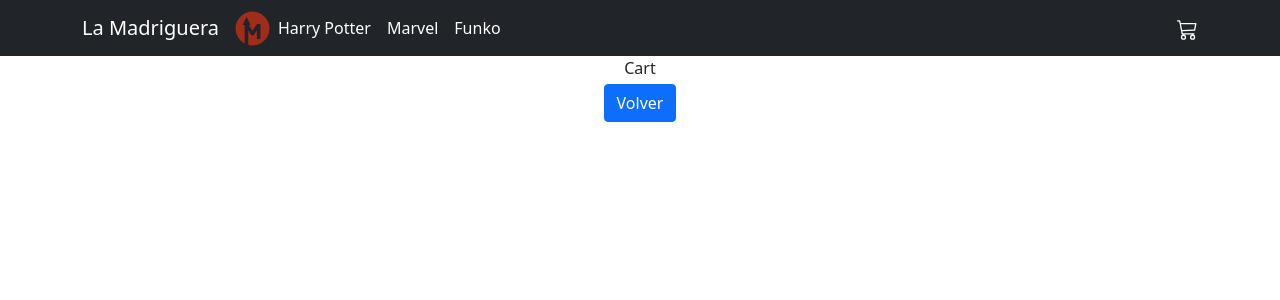
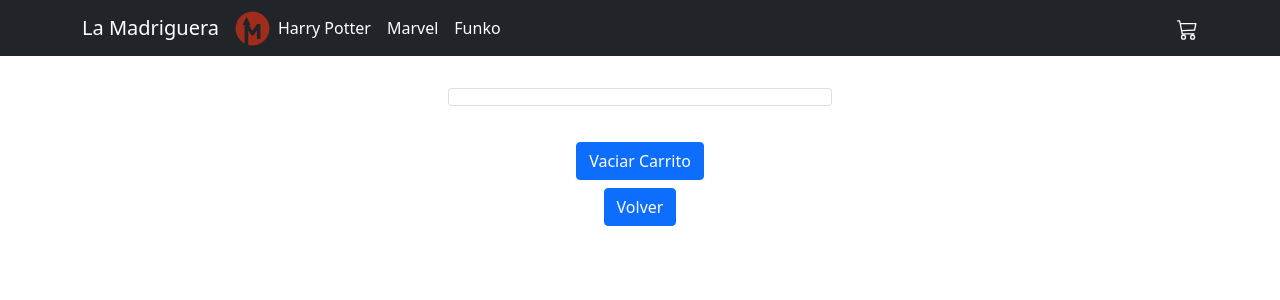
Before and after one commit to sanopera/lamadriguera, a React (Create React App) app: page /cart in a window 1280 px wide. Shown: the top 300 px of the page. Built offline with nearby package versions, Linux system fonts and the light colour scheme.

Commit message:
desafio 10

```diff
--- /dev/null
+++ b/src/components/Cart/Cart.css
@@ -0,0 +1,14 @@
+.vaciar:hover{
+    background-color: #f44336
+}
+
+.lista{
+    width: 30%;
+    margin: auto;
+    margin-top: 2em;
+    margin-bottom: 2em;
+}
+
+.lista li{
+    text-align: justify;
+}
--- a/src/components/Cart/Cart.jsx
+++ b/src/components/Cart/Cart.jsx
@@ -1,12 +1,26 @@
 import React from 'react'
 import { Link } from 'react-router-dom'
 import Button from 'react-bootstrap/Button'
+import ListGroup from 'react-bootstrap/ListGroup'
+import Badge from 'react-bootstrap/Badge'
+import { useContext } from 'react'
+import { CartContext } from '../../context/cartContext'
+import "./Cart.css";
 
 export const Cart = () => {
+
+    const { cartList, vaciarCarrito } = useContext(CartContext)
+
     return (
         <div>
-            <center>Cart</center>
-            <center><Link to='/'><Button>Volver</Button></Link></center>
+
+            <ListGroup className='lista'>
+            <ListGroup.Item><center>{cartList.map(prod => <li key={prod.id}>{prod.title} {prod.cantidad}  {prod.price} <img src={prod.pictureUrl} width="70" /></li>)}</center></ListGroup.Item>
+            </ListGroup>
+
+                <center><Button onClick={vaciarCarrito} className='vaciar'>Vaciar Carrito</Button></center>
+
+                <center><Link to='/'><Button>Volver</Button></Link></center>
         </div>
     )
 }
--- a/src/components/ItemCount/ItemCount.jsx
+++ b/src/components/ItemCount/ItemCount.jsx
@@ -30,7 +30,7 @@ function ItemCount ({min, max, onAdd}) {
         <Button variant="secondary" onClick={handleIncrement}>+</Button>
 
       </ButtonGroup>
-      <Button onClick={onAdd}> Agregar al Carrito</Button>
+      <Button onClick={() => onAdd(counter)}> Agregar al Carrito</Button>
 
     </div>
 
--- a/src/components/ItemDetail/ItemDetail.jsx
+++ b/src/components/ItemDetail/ItemDetail.jsx
@@ -7,17 +7,24 @@ import ListGroupItem from "react-bootstrap/ListGroupItem";
 import Button from 'react-bootstrap/Button';
 import ItemCount from '../ItemCount/ItemCount.jsx';
 import './ItemDetail.css'
+import { useContext } from 'react';
+import { CartContext } from '../../context/cartContext.jsx';
 
 const ItemDetail = ({ producto }) => {
 
+  const  { cartList, agregarAlCarrito } = useContext(CartContext)
+
   const [show, setshow] = useState(true)
 
-  const onAdd = () =>
+  console.log(cartList)
+
+  const onAdd = (counter) =>
   {
-    setshow(false)
+    setshow(false);
+    agregarAlCarrito({...producto, cantidad: counter})
+
   }
 
-  console.log(show);
 
   return (
     <div className="detalle">
--- a/src/components/ItemDetailContainer/ItemDetailContainer.js
+++ b/src/components/ItemDetailContainer/ItemDetailContainer.js
@@ -2,6 +2,7 @@ import React, { useEffect, useState } from 'react'
 import { useParams } from 'react-router-dom'
 import ItemDetail from '../ItemDetail/ItemDetail.jsx'
 import {getFetch} from '../Productos/Productos.js'
+import Spinner from '../Spinner/Spinner.js';
 
 function ItemDetailContainer () {
 
@@ -25,7 +26,7 @@ function ItemDetailContainer () {
 
     return (
         <div>
-            {loading ? ""  : <ItemDetail producto = {producto} /> }
+            {loading ? <Spinner />  : <ItemDetail producto = {producto} /> }
         </div>
     )
 }
--- /dev/null
+++ b/src/context/cartContext.jsx
@@ -0,0 +1,43 @@
+import { Children, createContext } from "react";
+import { useState } from "react";
+
+export const CartContext = createContext ([])
+
+export const CartContextProvider = ({children}) => {
+
+    const [cartList, setCartList] = useState([])
+
+    function agregarAlCarrito(items){
+
+        const index = cartList.findIndex(i => i.id === items.id)
+
+        if(index > -1)
+        {
+            const quantityOld = cartList[index].cantidad
+            cartList.splice(index, 1)
+            setCartList([...cartList, {...items, cantidad: items.cantidad + quantityOld}])
+        }else{
+            setCartList([...cartList, items])
+        }
+
+
+    }
+
+    function vaciarCarrito()
+    {
+        setCartList([])
+    }
+
+    return(
+
+        <CartContext.Provider value = {{
+            cartList,
+            agregarAlCarrito,
+            vaciarCarrito
+        }}>
+            {children}
+        </CartContext.Provider>
+
+    )
+
+}
```
Also changed, not shown: src/App.jsx (+7 -0 lines).
